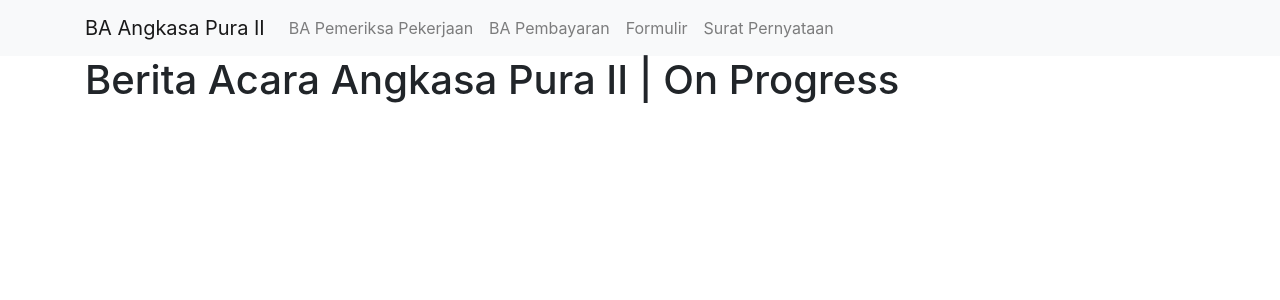
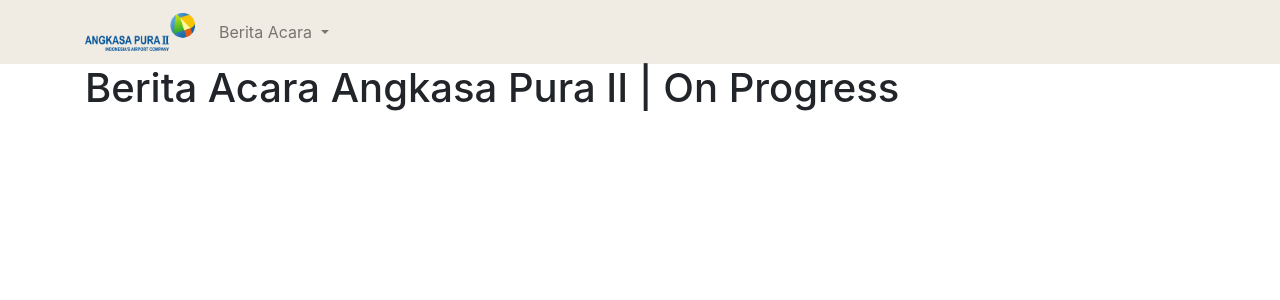
Before and after one commit to xyrez27/AP2BA, a CodeIgniter 4 app: template app/Views/pages/dashboard.php in a window 1280 px wide. Shown: the top 300 px of the page. Run offline with PHP 8.4 and a stand-in for CodeIgniter, Linux system fonts and the light colour scheme; the template is opened without the code that fills it, so the values that code supplies are empty; some libraries are stand-ins or nearby versions.

Commit message:
new update

```diff
--- a/app/Views/layout/navbar.php
+++ b/app/Views/layout/navbar.php
@@ -1,16 +1,25 @@
-<nav class="navbar navbar-expand-lg navbar-light bg-light">
+<nav class="navbar navbar-expand-lg navbar-light">
     <div class="container">
-        <a class="navbar-brand" href="/" alt="Angkasa Pura II">BA Angkasa Pura II</a>
-        <button class="navbar-toggler" type="button" data-toggle="collapse" data-target="#navbarNavAltMarkup" aria-controls="navbarNavAltMarkup" aria-expanded="false" aria-label="Toggle navigation">
+        <a class="navbar-brand" href="/">
+            <img src="/img/ap2.jpg" alt="" class="logo-ap2">
+        </a>
+        <button class="navbar-toggler" type="button" data-bs-toggle="collapse" data-bs-target="#navbarNavDarkDropdown" aria-controls="navbarNavDarkDropdown" aria-expanded="false" aria-label="Toggle navigation">
             <span class="navbar-toggler-icon"></span>
         </button>
-        <div class="collapse navbar-collapse" id="navbarNavAltMarkup">
-            <div class="navbar-nav">
-                <a class="nav-link" href="/">BA Pemeriksa Pekerjaan</a>
-                <a class="nav-link" href="/">BA Pembayaran</a>
-                <a class="nav-link" href="/">Formulir</a>
-                <a class="nav-link" href="/">Surat Pernyataan</a>
-            </div>
+        <div class="collapse navbar-collapse" id="navbarNavDarkDropdown">
+            <ul class="navbar-nav">
+                <li class="nav-item dropdown">
+                    <a class="nav-link dropdown-toggle" href="#" id="navbarDropdownMenuLink" role="button" data-toggle="dropdown" aria-expanded="false">
+                        Berita Acara
+                    </a>
+                    <div class="dropdown-menu" aria-labelledby="navbarDropdownMenuLink">
+                        <a class="dropdown-item" href="#">Surat Pemeriksaan</a>
+                        <a class="dropdown-item" href="#">Surat Permohonan Pembayaran</a>
+                        <a class="dropdown-item" href="#">Formulir</a>
+                        <a class="dropdown-item" href="#">Surat Pernyataan</a>
+                    </div>
+                </li>
+            </ul>
         </div>
     </div>
 </nav>
--- /dev/null
+++ b/public/css/style.css
@@ -0,0 +1,7 @@
+.logo-ap2{
+    width: 110px;
+}
+
+.navbar{
+    background-color: #F0EBE3;
+}
```
Also changed, not shown: public/img/ap2.jpg (added), public/img/citilink.png (added), public/img/emirates.png (added), public/img/garuda.jpg (added).
